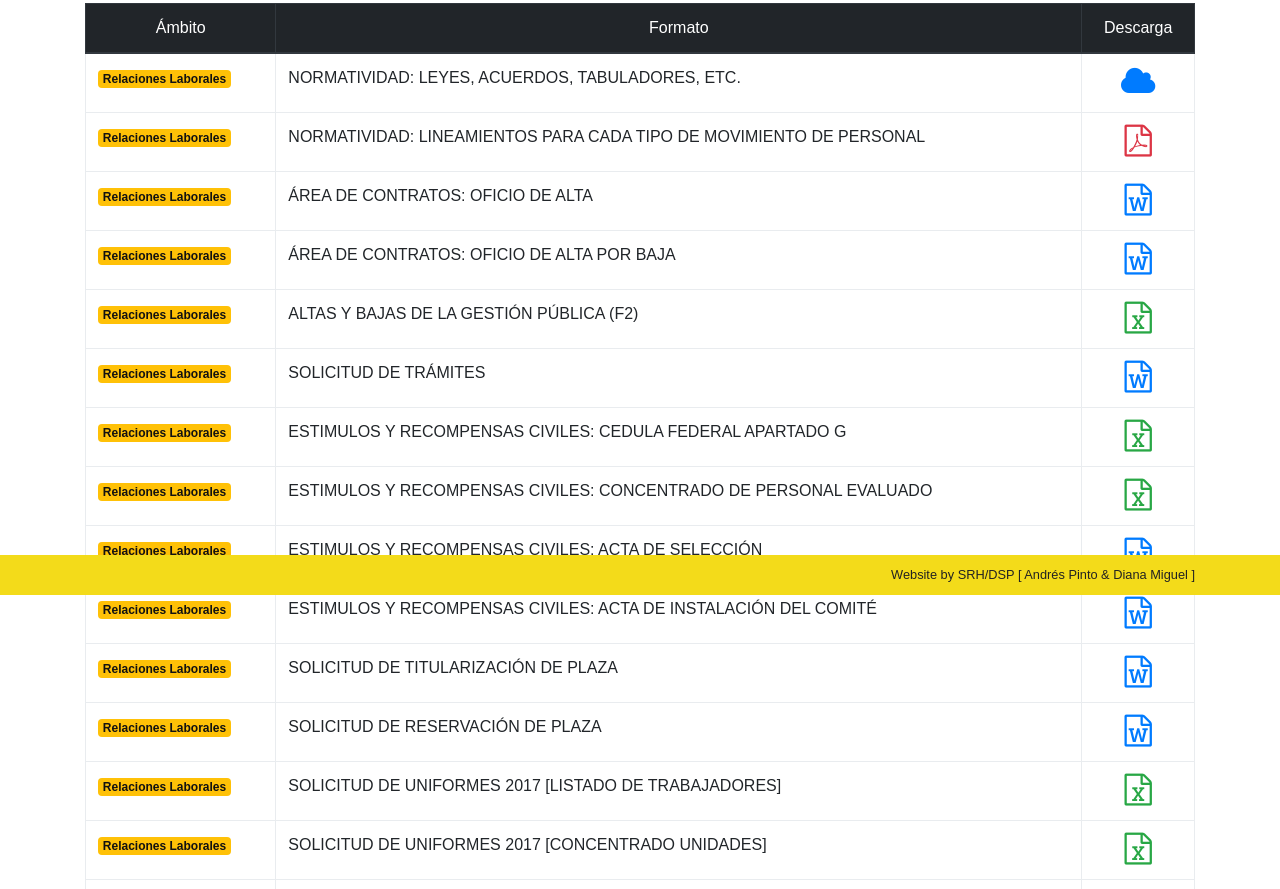
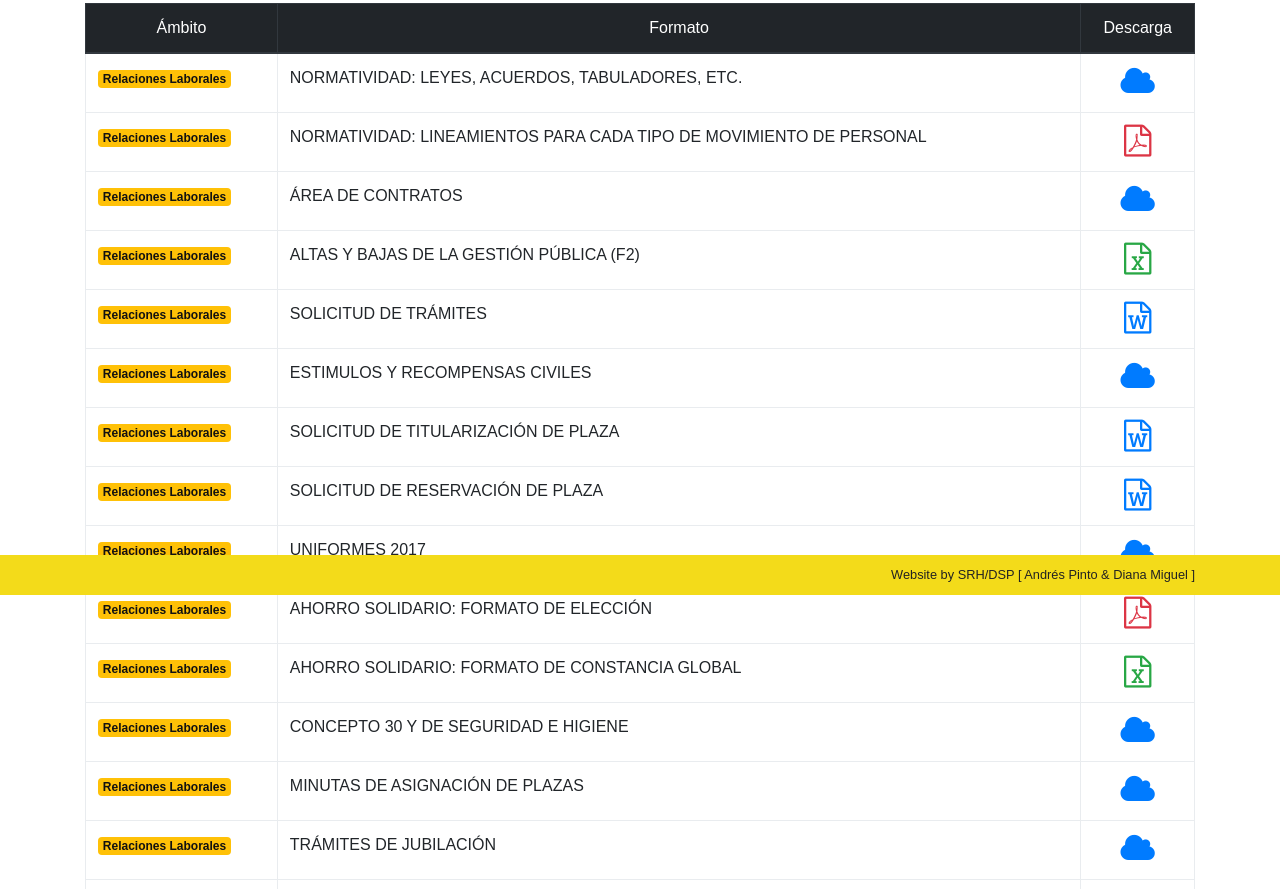
Before and after one commit to Huracan88/sesaformatos, a plain HTML site: page index.html in a window 1280 px wide. Shown: the part 205-1094 px from the top of the page. Drawn offline with nearby package versions, Linux system fonts and the light colour scheme; a web font is replaced by a local one.

Commit message:
Agrupación por rubros DRL

```diff
--- a/index.html
+++ b/index.html
@@ -61,22 +61,10 @@
 					<span class="badge badge-warning">Relaciones Laborales</span>
 				</td>
 				<td>
-					ÁREA DE CONTRATOS: OFICIO DE ALTA
+					ÁREA DE CONTRATOS
 				</td>
 				<td class="text-center">
-					<a class="fa fa-2x fa-file-word-o" href="https://drive.google.com/file/d/0B-JjLiNQi9r9QnNPLTFyUVF1eFE/view?usp=sharing" target="_blank"></a>
-				</td>
-			</tr>
-
-      <tr>
-				<td>
-					<span class="badge badge-warning">Relaciones Laborales</span>
-				</td>
-				<td>
-					ÁREA DE CONTRATOS: OFICIO DE ALTA POR BAJA
-				</td>
-				<td class="text-center">
-					<a class="fa fa-2x fa-file-word-o" href="https://drive.google.com/file/d/0B-JjLiNQi9r9Z2VYYkRTbHMzUTQ/view?usp=sharing" target="_blank"></a>
+					<a class="fa fa-2x fa-cloud" href="https://drive.google.com/drive/folders/0B8wJd5yFvcThZk1aMFBaZ3RhWlU?usp=sharing" target="_blank"></a>
 				</td>
 			</tr>
 
@@ -111,48 +99,14 @@
 					<span class="badge badge-warning">Relaciones Laborales</span>
 				</td>
 				<td>
-					ESTIMULOS Y RECOMPENSAS CIVILES: CEDULA FEDERAL APARTADO G
+					ESTIMULOS Y RECOMPENSAS CIVILES
 				</td>
 				<td class="text-center">
-					<a class="fa fa-2x fa-file-excel-o text-success" href="https://drive.google.com/file/d/0B8wJd5yFvcTha0ZwbVJpNW1FY0U/view?usp=sharing" target="_blank"></a>
+					<a class="fa fa-2x fa-cloud" href="https://drive.google.com/drive/folders/0B8wJd5yFvcThNEVwU3BqM0FzenM?usp=sharing" target="_blank"></a>
 				</td>
 			</tr>
 
-      <tr>
-				<td>
-					<span class="badge badge-warning">Relaciones Laborales</span>
-				</td>
-				<td>
-					ESTIMULOS Y RECOMPENSAS CIVILES: CONCENTRADO DE PERSONAL EVALUADO
-				</td>
-				<td class="text-center">
-					<a class="fa fa-2x fa-file-excel-o text-success" href="https://drive.google.com/file/d/0B8wJd5yFvcThOXd5NW9yb3Z0WXc/view?usp=sharing" target="_blank"></a>
-				</td>
-			</tr>
 
-      <tr>
-				<td>
-					<span class="badge badge-warning">Relaciones Laborales</span>
-				</td>
-				<td>
-					ESTIMULOS Y RECOMPENSAS CIVILES: ACTA DE SELECCIÓN
-				</td>
-				<td class="text-center">
-					<a class="fa fa-2x fa-file-word-o" href="https://drive.google.com/file/d/0B8wJd5yFvcThVV9YOTlpaE5CRUk/view?usp=sharing" target="_blank"></a>
-				</td>
-			</tr>
-
-      <tr>
-				<td>
-					<span class="badge badge-warning">Relaciones Laborales</span>
-				</td>
-				<td>
-					ESTIMULOS Y RECOMPENSAS CIVILES: ACTA DE INSTALACIÓN DEL COMITÉ
-				</td>
-				<td class="text-center">
-					<a class="fa fa-2x fa-file-word-o" href="https://drive.google.com/file/d/0B8wJd5yFvcThbzBhTWk4emlpeDQ/view?usp=sharing" target="_blank"></a>
-				</td>
-			</tr>
 
 
       <tr>
@@ -185,24 +139,13 @@
 					<span class="badge badge-warning">Relaciones Laborales</span>
 				</td>
 				<td>
-					SOLICITUD DE UNIFORMES 2017 [LISTADO DE TRABAJADORES]
+					UNIFORMES 2017
 				</td>
 				<td class="text-center">
-					<a class="fa fa-2x fa-file-excel-o text-success" href="https://drive.google.com/file/d/0B8wJd5yFvcThWVBEc0Q3Vk96Sms/view?usp=sharing" target="_blank"></a>
+					<a class="fa fa-2x fa-cloud" href="https://drive.google.com/drive/folders/0B8wJd5yFvcThRmE0eTk1aVJrelU?usp=sharing" target="_blank"></a>
 				</td>
 			</tr>
 
-      <tr>
-				<td>
-					<span class="badge badge-warning">Relaciones Laborales</span>
-				</td>
-				<td>
-					SOLICITUD DE UNIFORMES 2017 [CONCENTRADO UNIDADES]
-				</td>
-				<td class="text-center">
-					<a class="fa fa-2x fa-file-excel-o text-success" href="https://drive.google.com/file/d/0B8wJd5yFvcThUjJlN3Bwck4tWlk/view?usp=sharing" target="_blank"></a>
-				</td>
-			</tr>
 
       <tr>
 				<td>
@@ -213,6 +156,18 @@
 				</td>
 				<td class="text-center">
 					<a class="fa fa-2x fa-file-pdf-o text-danger" href="https://drive.google.com/file/d/0B8wJd5yFvcThNl9kSlh2TkJYaEE/view?usp=sharing" target="_blank"></a>
+				</td>
+			</tr>
+
+      <tr>
+				<td>
+					<span class="badge badge-warning">Relaciones Laborales</span>
+				</td>
+				<td>
+					AHORRO SOLIDARIO: FORMATO DE CONSTANCIA GLOBAL
+				</td>
+				<td class="text-center">
+					<a class="fa fa-2x fa-file-excel-o text-success" href="https://drive.google.com/file/d/0B8wJd5yFvcThV0VubGtkNmRhMVk/view?usp=sharing" target="_blank"></a>
 				</td>
 			</tr>
 
@@ -264,17 +219,7 @@
 				</td>
 			</tr>
 
-      <tr>
-				<td>
-					<span class="badge badge-warning">Relaciones Laborales</span>
-				</td>
-				<td>
-					AHORRO SOLIDARIO: FORMATO DE CONSTANCIA GLOBAL
-				</td>
-				<td class="text-center">
-					<a class="fa fa-2x fa-file-excel-o text-success" href="https://drive.google.com/file/d/0B8wJd5yFvcThV0VubGtkNmRhMVk/view?usp=sharing" target="_blank"></a>
-				</td>
-			</tr>
+
 
 			<tr>
 				<td>
```
